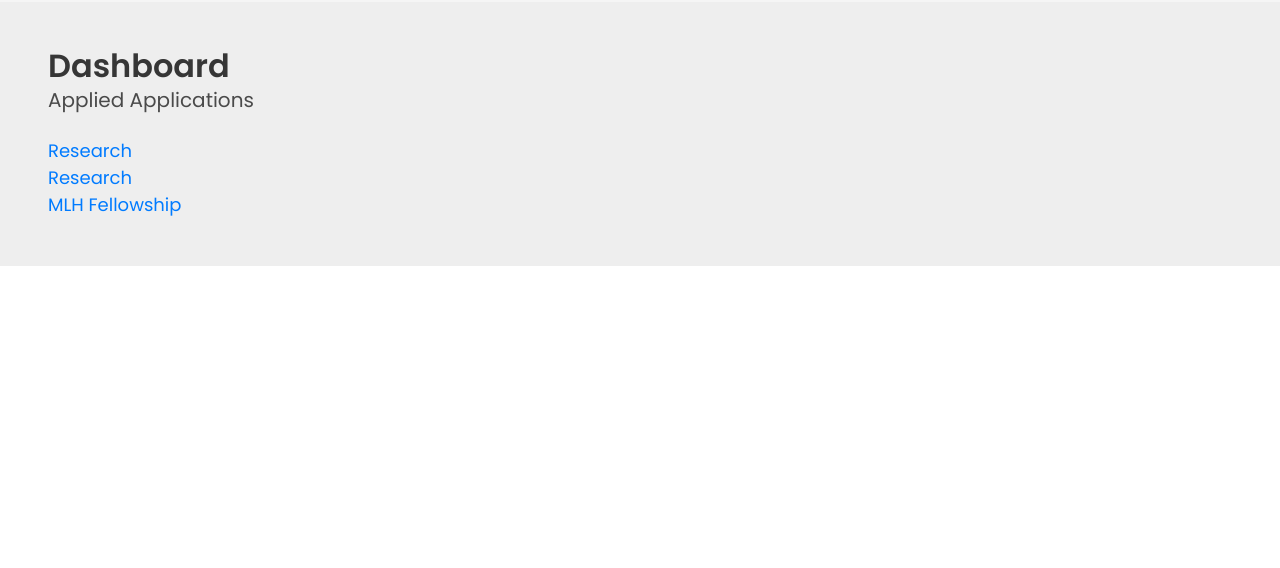
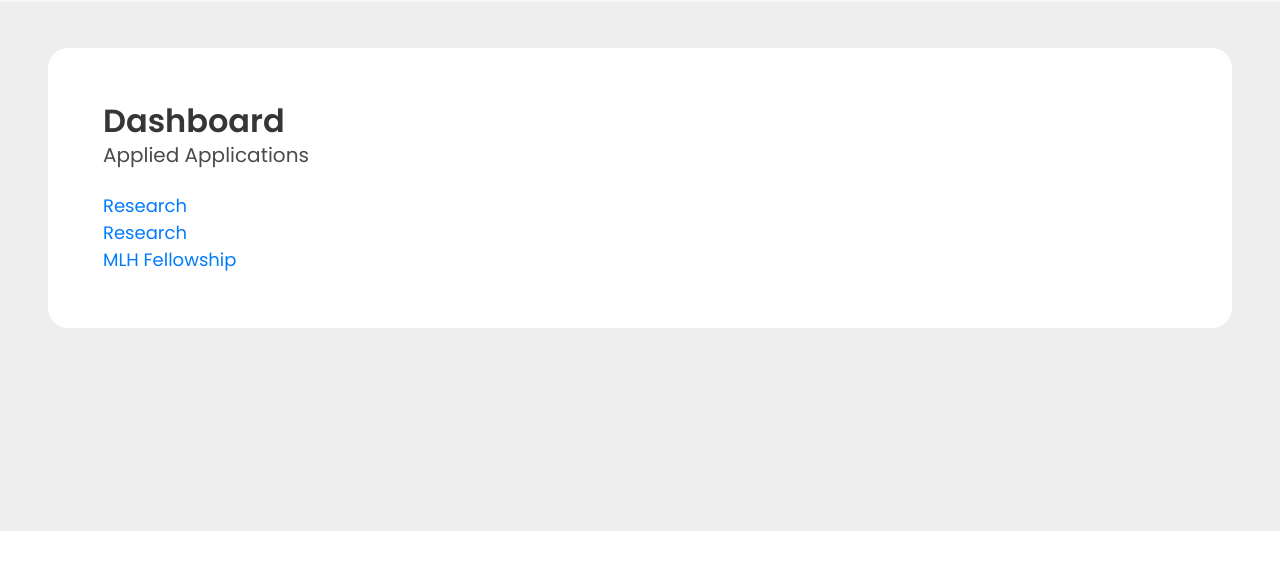
Before and after one commit to jodieritchie/EventsBoard, a Django app: page /dashboard/ in a window 1280 px wide. Shown: the part 72-640 px from the top of the page. Run offline with Django 3.2, Linux system fonts and the light colour scheme; a user stored in the database is signed in; data comes from the database, SQL or seed files in the repository; both versions use the stored data as it was after the commit; some libraries are stand-ins or nearby versions.

Commit message:
dashboard update

```diff
--- a/myvenv/events_jobs/apps/userprofile/templates/dashboard.html
+++ b/myvenv/events_jobs/apps/userprofile/templates/dashboard.html
@@ -1,6 +1,9 @@
 {% extends 'base.html' %}
 
 {% block content %}
+<section class="tm-section">
+    <div class="tm-content-container">
+        <div class="tm-content">
             <h1 class="title">Dashboard</h1>
 
             {% if userprofile.is_employer %}
@@ -10,6 +13,7 @@
 
             {% for job in request.user.jobs.all %}
             <!-- Get jobs if any  -->
+
             <div class="job">
                 <a href="{% url 'view_dashboard_job' job.id %}">{{job.title}} ({{job.get_status_display}})</a>
             </div>
@@ -20,14 +24,20 @@
             <h2 class="subtitle">Applied Applications</h2>
 
             {% for application in request.user.applications.all %}
+
+            <div class="tm-content-1">
                 <div class="application">
                     <a href="{% url 'view_application' application.id %}">{{ application.job.title }}</a>
                 </div>
+            </div>
+
             {% empty %}
             <p>You haven't applied for any jobs yet</p>
 
             {% endfor %}
 
             {% endif %}
-
+        </div>
+    </div>
+</section>
 {% endblock %}
```
Also changed, not shown: myvenv/events_jobs/db.sqlite3. Lines whose indentation alone changed are shown as unchanged.
